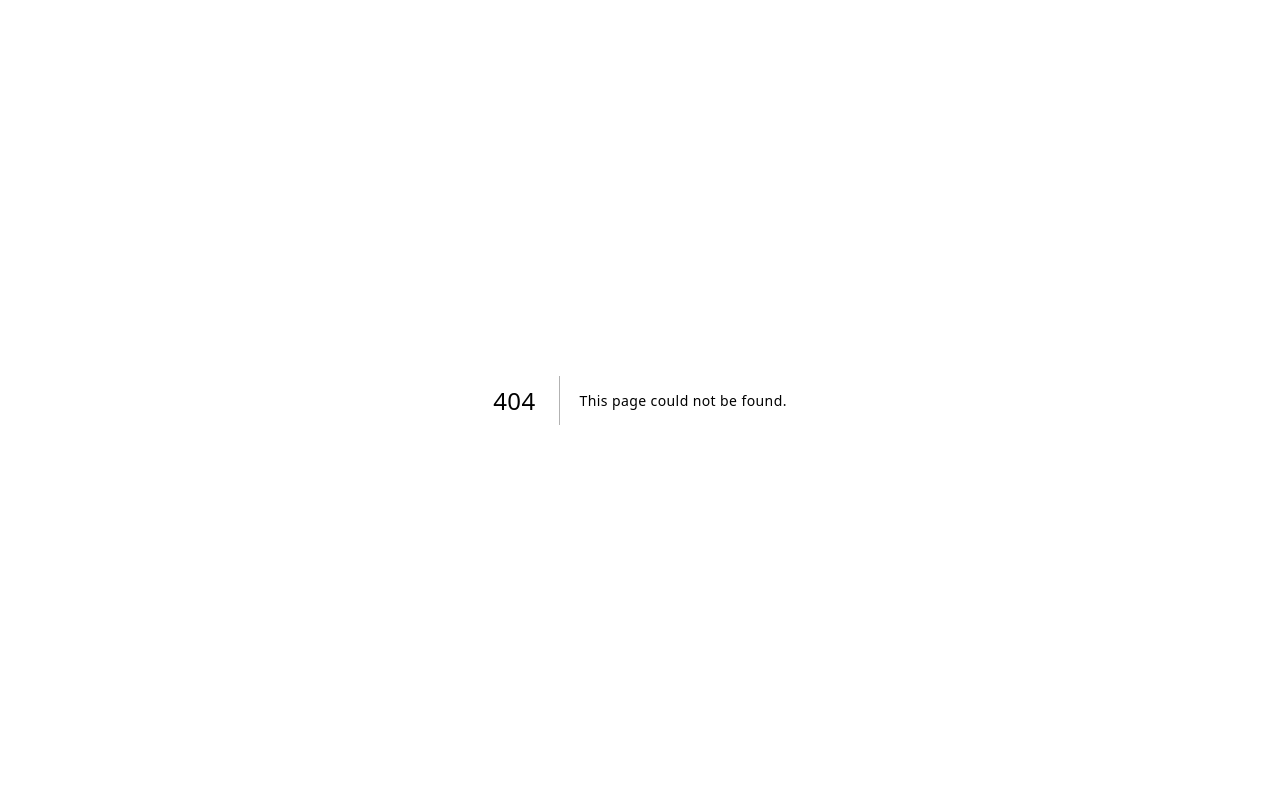
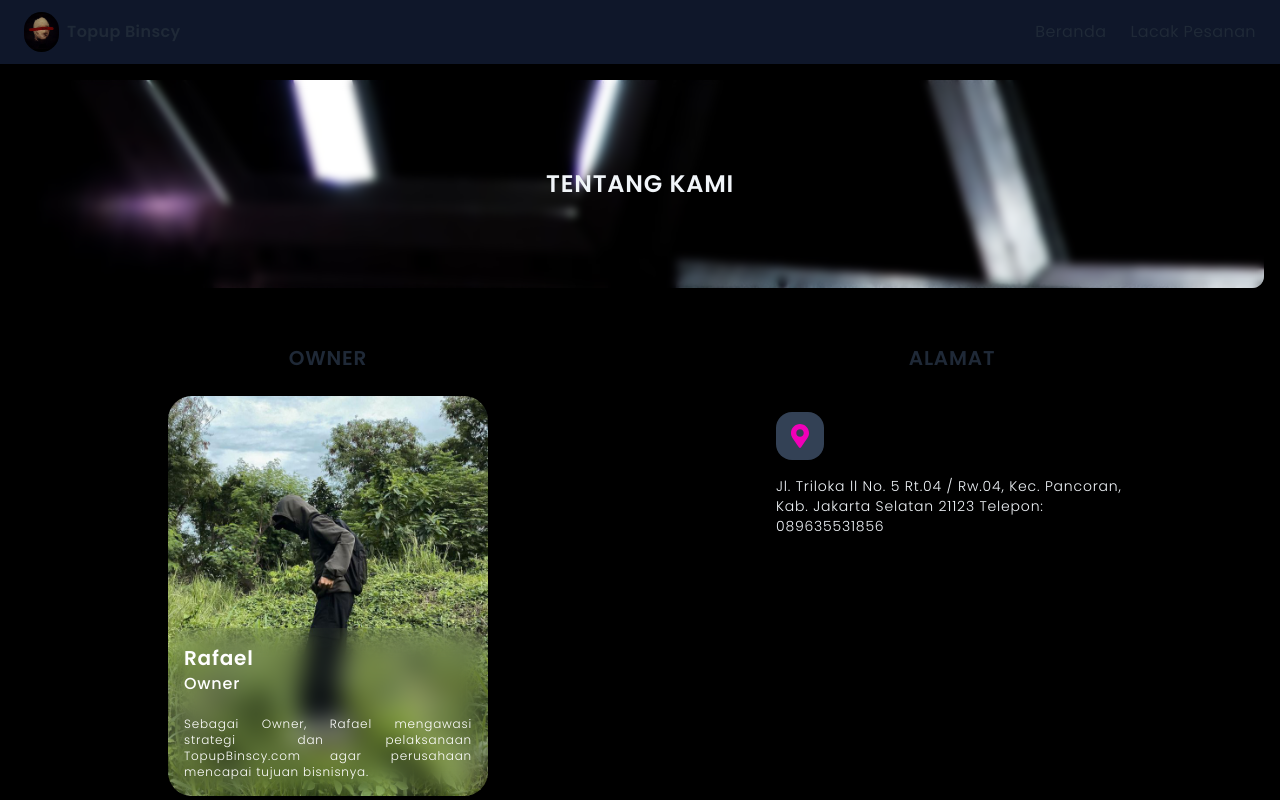
Before and after one commit to obsesmedia/binscy.id, a Next.js app: page /aboutUs in a window 1280 px wide. Before the commit this address had no page. Shown: the top 800 px of the page. Built offline with nearby package versions, Linux system fonts and the light colour scheme.

Commit message:
Add files via upload

```diff
--- /dev/null
+++ b/src/app/(pages)/aboutUs/page.tsx
@@ -0,0 +1,58 @@
+import NavbarHeader from "@/app/navbarFooter";
+import { FaMapMarkerAlt } from "react-icons/fa";
+
+export default function AboutUs() {
+  return (
+    <NavbarHeader>
+      <div className="tracking-wider">
+        <div
+          style={{
+            backgroundImage: "url(/bgAboutUs.jpg)",
+          }}
+          className="text-slate-100 text-2xl font-semibold h-52 rounded-xl overflow-hidden"
+        >
+          <div className="w-full h-full backdrop-blur-sm text-center flex items-center justify-center">
+            <h1>TENTANG KAMI</h1>
+          </div>
+        </div>
+
+        <div className="mt-8 mb-24 lg:grid grid-cols-2 ">
+          <div>
+            <h2 className="font-semibold text-xl p-6 text-center">OWNER</h2>
+            <div
+              style={{
+                backgroundImage: `url(/aboutUs.jpg)`,
+              }}
+              className="rounded-3xl m-auto overflow-hidden h-[400px] bg-center bg-cover relative max-w-xs"
+            >
+              <div className="text-white backdrop-blur-md rounded-3xl absolute bottom-0 p-4">
+                <p className="font-semibold text-xl">Rafael</p>
+                <p className="font-medium">Owner</p>
+                <p className="mt-5 text-xs font-light text-justify">
+                  Sebagai Owner, Rafael mengawasi strategi dan pelaksanaan
+                  TopupBinscy.com agar perusahaan mencapai tujuan
+                  bisnisnya.
+                </p>
+              </div>
+            </div>
+          </div>
+
+          <div>
+            <h2 className="font-semibold text-xl p-6 text-center">ALAMAT</h2>
+            <div className="p-4 rounded-2xl max-w-sm m-auto">
+              <div className="text-secondary bg-slate-700 w-max p-3 text-2xl rounded-2xl h-max">
+                <FaMapMarkerAlt />
+              </div>
+              <div>
+                <p className="text-slate-100 text-sm font-light pt-4">
+                  Jl. Triloka ll No. 5 Rt.04 / Rw.04, Kec. Pancoran, Kab. Jakarta Selatan
+                  21123 Telepon: 089635531856
+                </p>
+              </div>
+            </div>
+          </div>
+        </div>
+      </div>
+    </NavbarHeader>
+  );
+}
```
